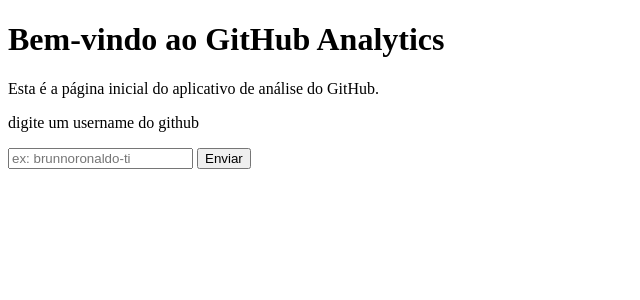
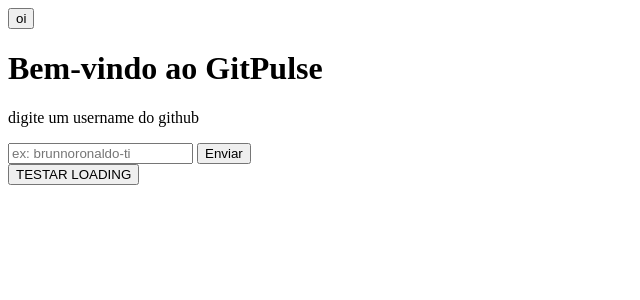
Before and after one commit to brunnoronaldo-ti/GitPulse, a Flask app: page / in a window 1280 px wide. Shown: the top 300 px of the page, without its empty margins (0-640 px from the left). Run offline with Flask 3, Linux system fonts and the light colour scheme.

Commit message:
Update index.html for GitPulse branding and loading UI

```diff
--- a/templates/index.html
+++ b/templates/index.html
@@ -1,23 +1,46 @@
 <!DOCTYPE html>
 <html lang="pt-BR">
 <head>
+    <link rel="stylesheet" href="{{ url_for('static', filename='CSS/tema.css') }}">
+    <link rel="stylesheet" href="{{ url_for('static', filename='CSS/load.css') }}">
+    <link rel="stylesheet" href="{{ url_for('static', filename='CSS/style.css') }}">
     <meta charset="UTF-8">
     <meta name="viewport" content="width=device-width, initial-scale=1.0">
-    <title>GitHub Analytics</title>
+    <title>GitPulse Analytics</title>
 </head>
 <body>
+    <button id="trocar-tema">oi</button>
 
-    <h1>Bem-vindo ao GitHub Analytics</h1>
-    <p>Esta é a página inicial do aplicativo de análise do GitHub.</p>
+    <h1>Bem-vindo ao Git<strong>Pulse</strong></h1>
 
     <div class="container">
         <P>digite um username do github</P>
 
         <form action="/user" method="post">
             <input type="text" name="username" placeholder="ex: brunnoronaldo-ti" required>
-            <button type="submit">Enviar</button>
+            <button type="submit" popovertarget="loading" onclick="mostrarloading(event)">
+                Enviar
+            </button>
         </form>
     </div>
 
+    <div id="loading" popover="manual" class="loading">
+        <div class="loader">
+            <span>.</span>
+            <span>.</span>
+            <span>.</span>
+        </div>
+        <p>Carregando...</p>
+    </div>
+
+    <button onclick="document.getElementById('loading').showPopover()">
+        TESTAR LOADING
+    </button>
+
+    <script src="https://cdn.jsdelivr.net/npm/chart.js"></script>
+    <script src="{{ url_for('static', filename='js/load.js') }}"></script>
+    <script src="{{ url_for('static', filename='js/chart.js') }}"></script>
+    <script src="{{ url_for('static', filename='js/tema.js') }}"></script>
+
 </body>
 </html>
```
